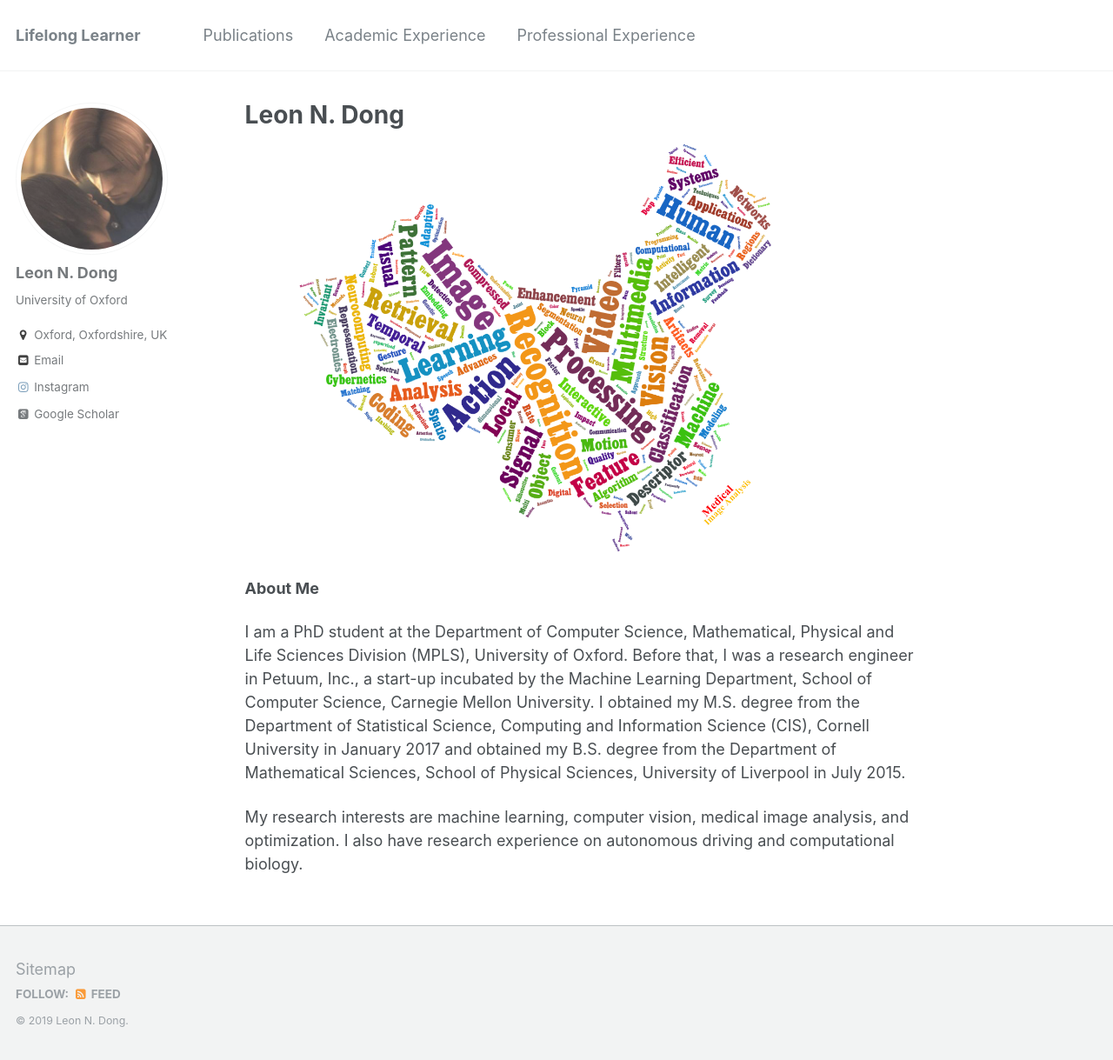
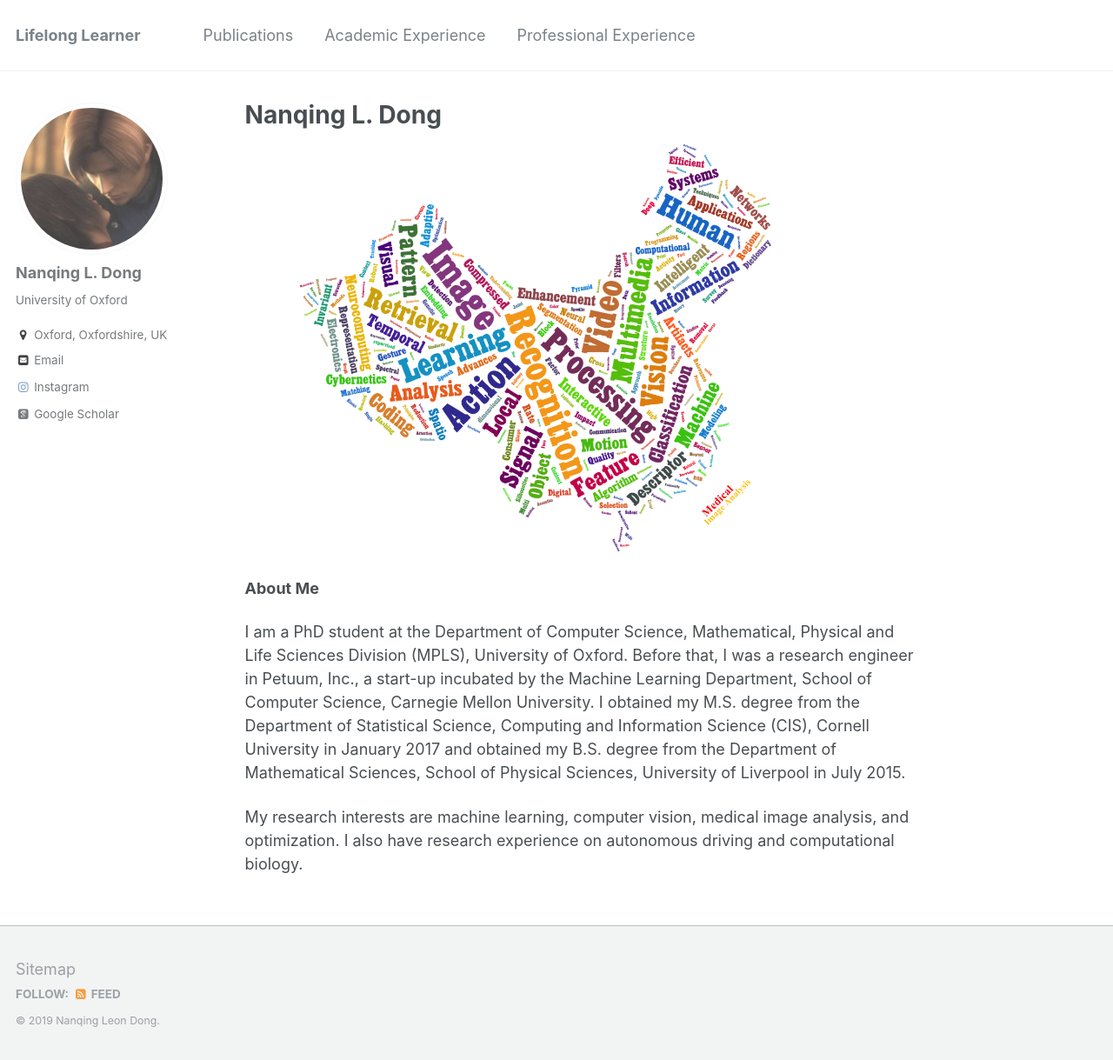
Before and after one commit to eveningdong/eveningdong.github.io, a Jekyll site: the page built from _pages/about.md, in a window 1280 px wide and 1219 px high. Shown: the whole window at 87% size. Built offline with Jekyll 4.4.1, drawn with Linux system fonts in a browser that asks for light colours; some web fonts are replaced.

Commit message:
update name

```diff
--- a/_config.yml
+++ b/_config.yml
@@ -9,7 +9,7 @@
 locale                   : "en-US"
 title                    : "Lifelong Learner"
 title_separator          : "-"
-name                     : &name "Leon N. Dong"
+name                     : &name "Nanqing Leon Dong"
 description              : &description "personal description"
 url                      : https://leonndong.github.io # the base hostname & protocol for your site e.g. "https://mmistakes.github.io"
 baseurl                  : "" # the subpath of your site, e.g. "/blog"
@@ -80,7 +80,7 @@ analytics:
 
 # Site Author
 author:
-  name             : "Leon N. Dong"
+  name             : "Nanqing L. Dong"
   avatar           : "profile_la.png"
   bio              : "University of Oxford"
   location         : "Oxford, Oxfordshire, UK"
--- a/_pages/about.md
+++ b/_pages/about.md
@@ -1,6 +1,6 @@
 ---
 permalink: /
-title: "Leon N. Dong"
+title: "Nanqing L. Dong"
 excerpt: "About me"
 author_profile: true
 redirect_from:
```
Also changed, not shown: _pages/academic.md (+1 -0 lines).
